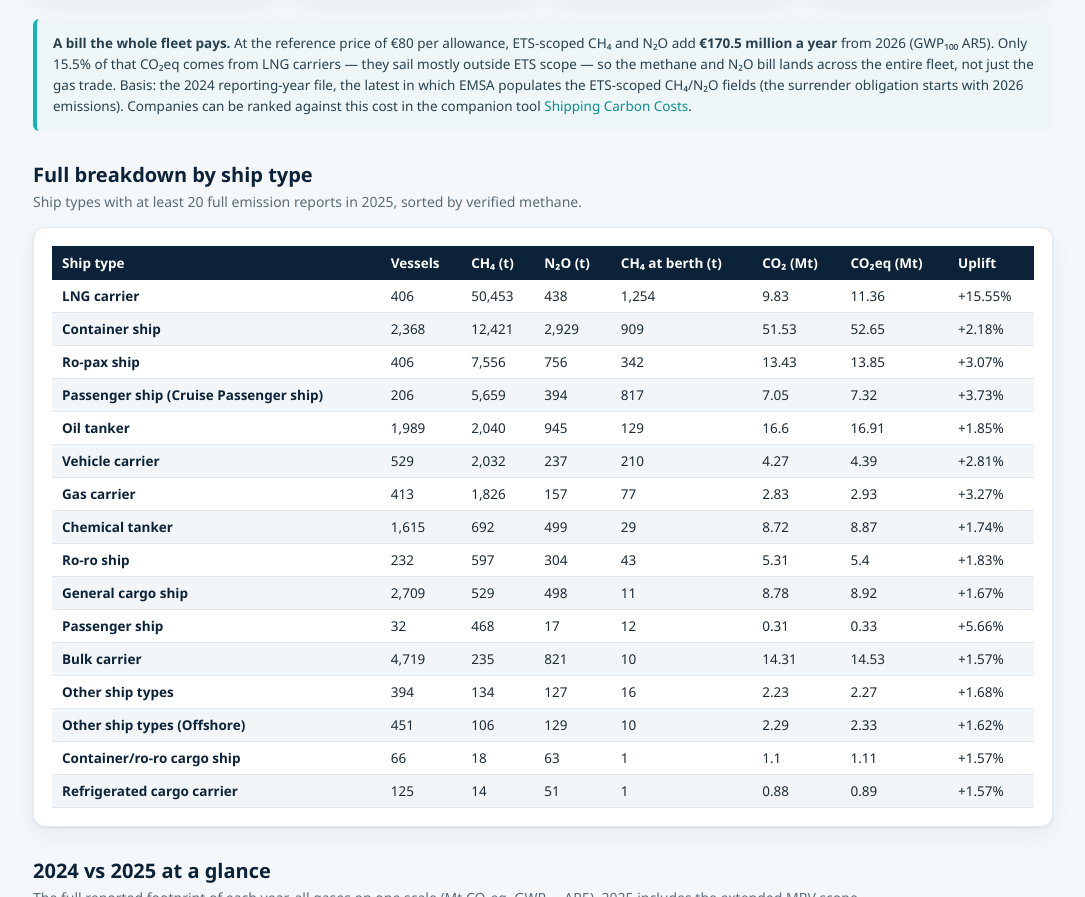
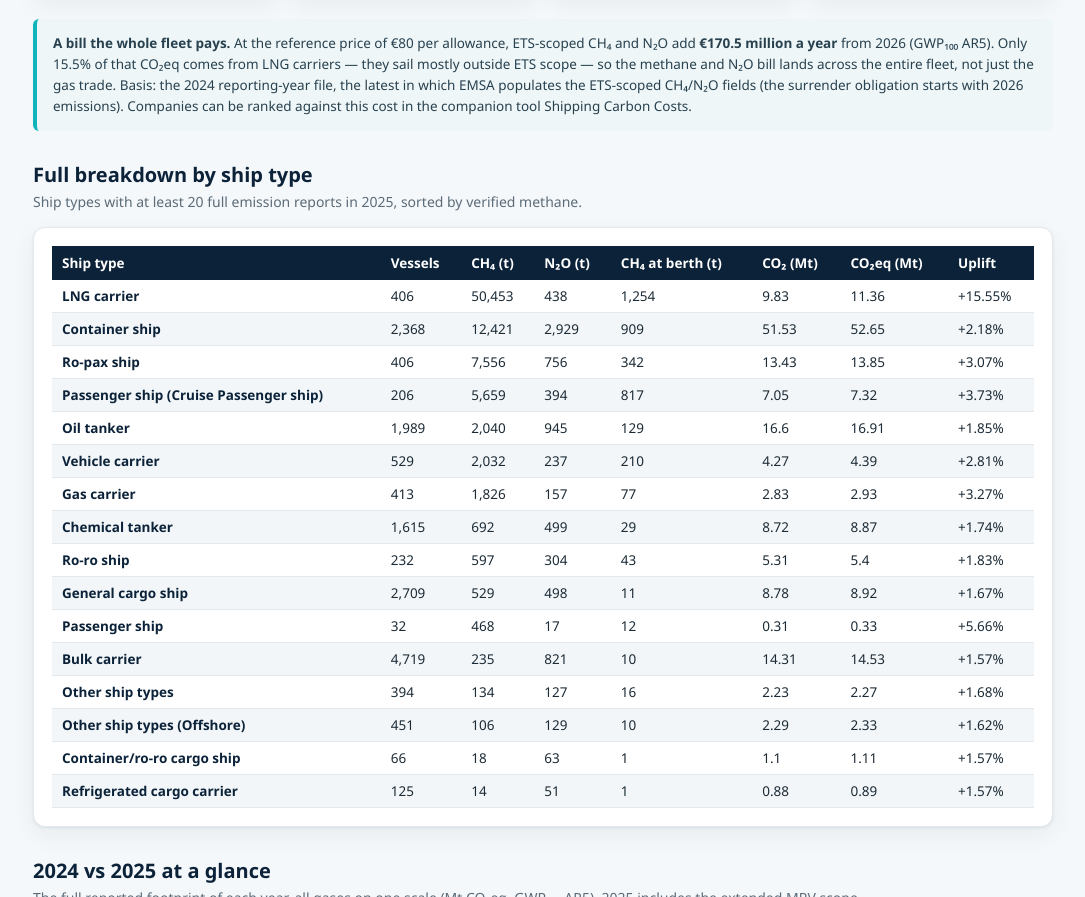
Before and after one commit to darlianecunha/shipping-methane-monitor, a plain HTML site: page index.html in a window 1280 px wide. Shown: the part 3434-4331 px from the top of the page, without its empty margins (97-1182 px from the left). Drawn offline with nearby package versions, Linux system fonts and the light colour scheme.

Commit message:
Standalone

```diff
--- a/index.html
+++ b/index.html
@@ -457,7 +457,7 @@ background:#e4f4ec;color:#2fa36b}
       (E.basis_year || 2024) + " reporting-year file, the latest in which EMSA populates the " +
       "ETS-scoped CH₄/N₂O fields (the surrender obligation starts with 2026 emissions). Companies can " +
       "be ranked against this cost in the companion tool " +
-      "<a href='https://shipping-carbon-costs.vercel.app/' target='_blank' rel='noopener'>Shipping Carbon Costs</a>.";
+      "Shipping Carbon Costs.";
   }
 
   fetch("data.json", { cache: "no-store" })
```
